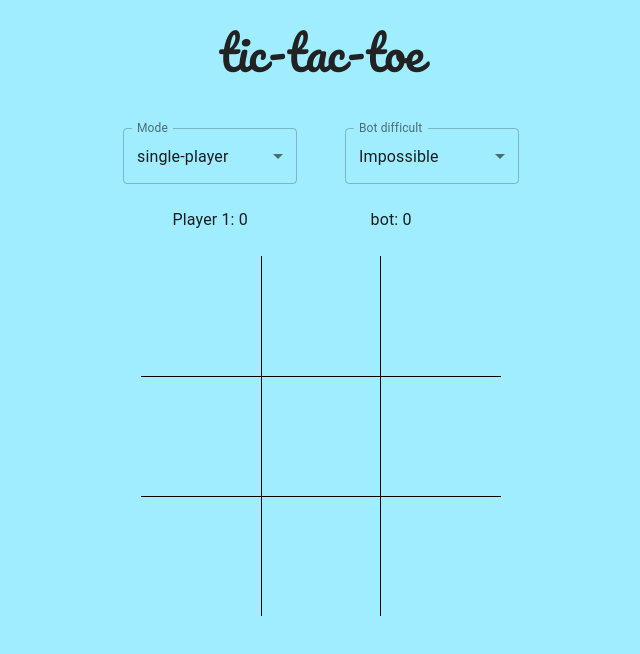
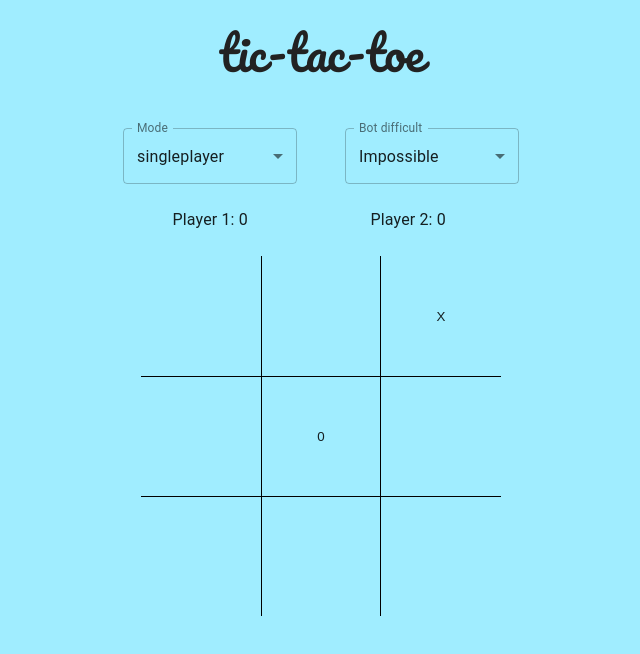
Before and after one commit to marciorasf/tic-tac-toe, a React (Create React App) app: page / in a window 1280 px wide. Both pictures are taken after a click on the button 760 px from the left and 316 px from the top of the page. Shown: the top 654 px of the page, without its empty margins (319-959 px from the left). Built offline with nearby package versions, Linux system fonts and the light colour scheme.

Commit message:
fix game not responding

```diff
--- a/src/pages/Game/index.jsx
+++ b/src/pages/Game/index.jsx
@@ -10,6 +10,7 @@ import {
   MenuItem,
   InputLabel,
   Typography,
+  Button,
 } from "@material-ui/core";
 
 import { getBotNextSquare } from "../../gameLogic";
@@ -85,19 +86,6 @@ export default function Game() {
     setIsPlayer1Turn(!isPlayer1Turn);
   }
 
-  function Squares() {
-    return squares.map((square, index) => (
-      <ButtonBase
-        key={index}
-        className={classes.cell}
-        onClick={() => handleClickSquare(index)}
-        disabled={square || areSquaresDisabled}
-      >
-        {playerSymbols[square]}
-      </ButtonBase>
-    ));
-  }
-
   function triggerBotPlay() {
     setAreSquaresDisabled(true);
 
@@ -112,6 +100,19 @@ export default function Game() {
       triggerBotPlay();
     }
   }, [squares]);
+
+  function Squares() {
+    return squares.map((square, index) => (
+      <ButtonBase
+        key={index}
+        className={classes.cell}
+        onClick={() => handleClickSquare(index)}
+        disabled={square || areSquaresDisabled}
+      >
+        {playerSymbols[square]}
+      </ButtonBase>
+    ));
+  }
 
   return (
     <Container maxWidth="xs" className={classes.container}>
@@ -135,7 +136,7 @@ export default function Game() {
                   onChange={handleModeChange}
                   value={mode}
                 >
-                  <MenuItem value="single">single-player</MenuItem>
+                  <MenuItem value="single">singleplayer</MenuItem>
                   <MenuItem value="multi">multiplayer</MenuItem>
                 </Select>
               </FormControl>
@@ -173,9 +174,7 @@ export default function Game() {
             </Grid>
 
             <Grid item xs={3}>
-              <Typography>
-                {mode === "single" ? "bot" : "Player 2"}: {winCounter.player2}
-              </Typography>
+              <Typography>Player 2: {winCounter.player2}</Typography>
             </Grid>
           </Grid>
         </Grid>
@@ -183,22 +182,27 @@ export default function Game() {
         <hr className={classes.dividerMedium} />
 
         <Grid item xs={12}>
-          <Grid
-            container
-            justify="center"
-            alignItems="center"
-            onClick={restartGame}
-          >
+          <Grid container justify="center" alignItems="center">
             {currentWinner || hasTied ? (
-              <>
-                {currentWinner ? `${currentWinner} won` : "Tied"}
-                <br />
-                Click again to restart
-              </>
+              <Grid container justify="center" align="center" spacing={2}>
+                <Grid item xs={12}>
+                  <Typography component="p" className={classes.endGameMessage}>
+                    {currentWinner ? `${currentWinner} won!` : "Tied!"}
+                  </Typography>
+                </Grid>
+
+                <Grid item xs={12}>
+                  <Button
+                    variant="contained"
+                    color="primary"
+                    onClick={restartGame}
+                  >
+                    Restart
+                  </Button>
+                </Grid>
+              </Grid>
             ) : (
-              <Box container className={classes.table}>
-                {Squares()}
-              </Box>
+              <Box className={classes.table}>{Squares()}</Box>
             )}
           </Grid>
         </Grid>
--- a/src/pages/Game/styles.jsx
+++ b/src/pages/Game/styles.jsx
@@ -42,5 +42,8 @@ export default makeStyles((theme) => {
       justifyContent: "center",
       alignItems: "center",
     },
+    endGameMessage: {
+      textTransform: "uppercase",
+    },
   };
 });
```
